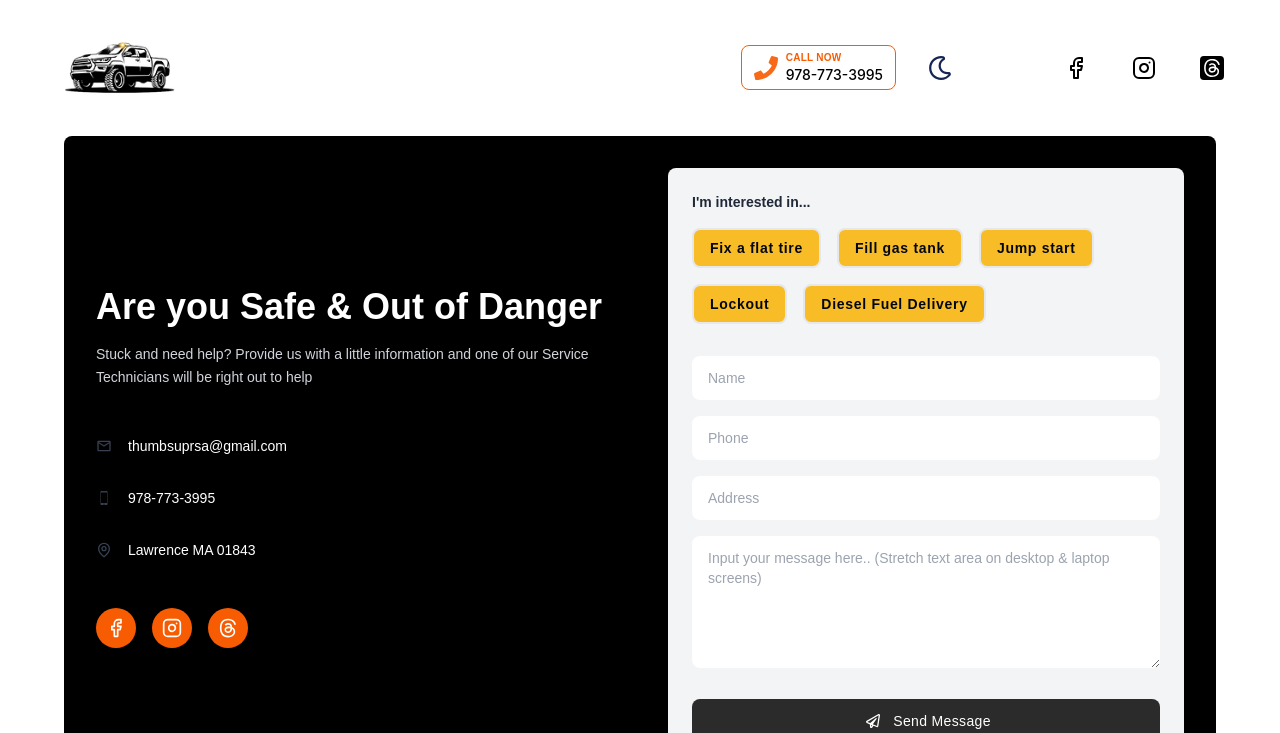
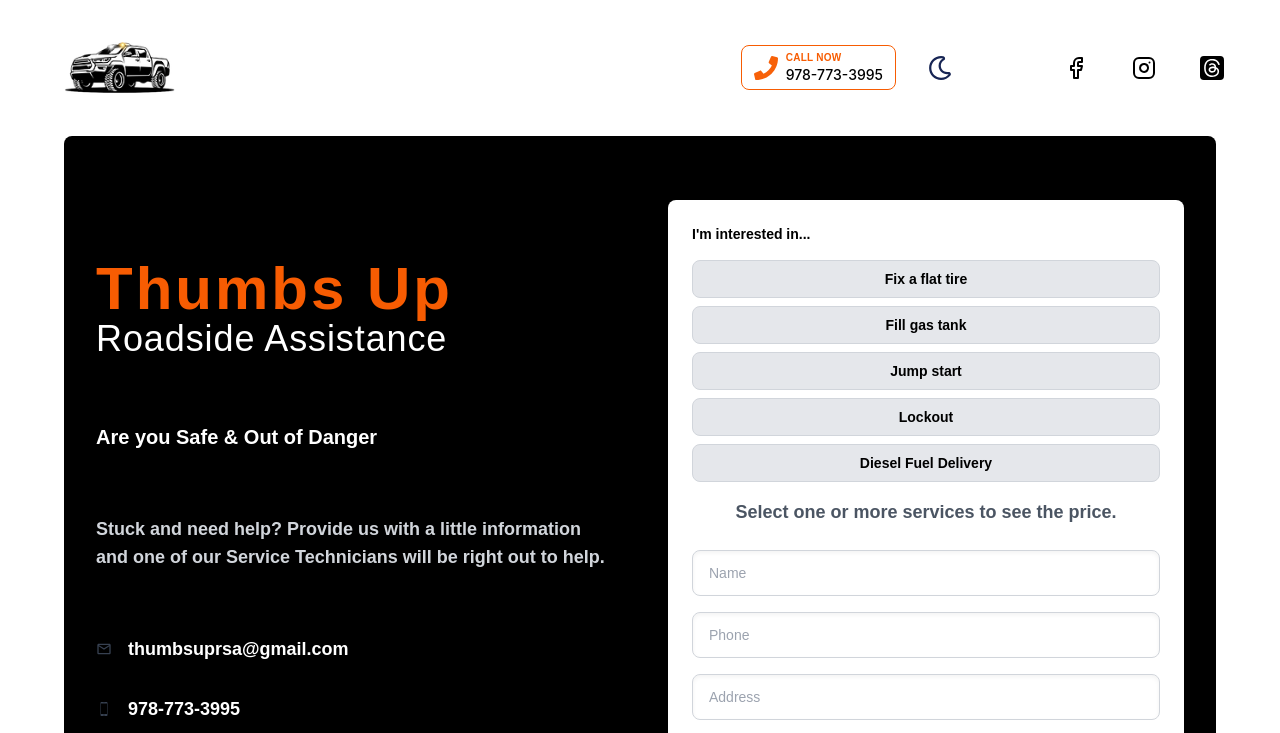
Before and after one commit to josemartinez111/Thumbsuprsaapp, a React (Vite) app: page / in a window 1280 px wide. Shown: the top 733 px of the page. Built offline with nearby package versions, Linux system fonts and the light colour scheme.

Commit message:
⚡pushing -> `pushing changes 12-28-24` | pushing PR..

```diff
--- a/src/components/pages/home-sections/hero-section/ContactForm.tsx
+++ b/src/components/pages/home-sections/hero-section/ContactForm.tsx
@@ -1,12 +1,14 @@
 //⚫️ ∞∞∞∞∞∞∞∞∞∞∞∞∞∞∞∞∞∞∞∞∞∞∞∞∞∞∞∞∞∞∞∞∞∞∞∞∞∞∞∞∞∞∞∞∞∞∞∞∞∞∞∞∞∞∞∞∞∞∞
-import clsx from 'clsx';
-//                         PATH
+//    COMPONENTS > PAGES > HOME-SECTIONS >
+//    HERO-FORM-SECTION >> CONTACT-FORM.TSX
 //⚫️ ∞∞∞∞∞∞∞∞∞∞∞∞∞∞∞∞∞∞∞∞∞∞∞∞∞∞∞∞∞∞∞∞∞∞∞∞∞∞∞∞∞∞∞∞∞∞∞∞∞∞∞∞∞∞∞∞∞∞∞
 //                       IMPORTS
 //⚫️ ∞∞∞∞∞∞∞∞∞∞∞∞∞∞∞∞∞∞∞∞∞∞∞∞∞∞∞∞∞∞∞∞∞∞∞∞∞∞∞∞∞∞∞∞∞∞∞∞∞∞∞∞∞∞∞∞∞∞∞
-import { FunctionComponent, Fragment, ReactElement } from 'react';
+import { FunctionComponent, Fragment } from 'react';
 import { FaRegPaperPlane } from 'react-icons/fa';
 import { twMerge } from 'tailwind-merge';
+import clsx from 'clsx';
+import { atom, useAtom } from 'jotai';
 //⚫️ ∞∞∞∞∞∞∞∞∞∞∞∞∞∞∞∞∞∞∞∞∞∞∞∞∞∞∞∞∞∞∞∞∞∞∞∞∞∞∞∞∞∞∞∞∞∞∞∞∞∞∞∞∞∞∞∞∞∞∞
 
 export type FormFieldOptions = {
@@ -21,32 +23,109 @@ export type FormFieldOptions = {
 
 type ContactFormProps = {
   formFieldOpts: Array<FormFieldOptions>;
-  formCallback: (field: FormFieldOptions, index: number) => ReactElement;
 };
 //⚫️ ∞∞∞∞∞∞∞∞∞∞∞∞∞∞∞∞∞∞∞∞∞∞∞∞∞∞∞∞∞∞∞∞∞∞∞∞∞∞∞∞∞∞∞∞∞∞∞∞∞∞∞∞∞∞∞∞∞∞∞
 
-export const ContactForm: FunctionComponent<ContactFormProps> = ({
-  formFieldOpts,
-  formCallback,
-}) => {
+// Atoms for state management
+const selectedServicesAtom = atom<string[]>([]);
+
+const totalPriceAtom = atom<number>((get) => {
+  const selectedServices = get(selectedServicesAtom);
+  const priceMap: Record<string, number> = {
+    'Fix a flat tire': 50,
+    'Fill gas tank': 30,
+    'Jump start': 40,
+    Lockout: 60,
+    'Diesel Fuel Delivery': 100,
+  };
+  return selectedServices.reduce((total, service) => total + (priceMap[service] || 0), 0);
+});
+//⚫️ ∞∞∞∞∞∞∞∞∞∞∞∞∞∞∞∞∞∞∞∞∞∞∞∞∞∞∞∞∞∞∞∞∞∞∞∞∞∞∞∞∞∞∞∞∞∞∞∞∞∞∞∞∞∞∞∞∞∞∞
+
+export const ContactForm: FunctionComponent<ContactFormProps> = ({ formFieldOpts }) => {
+  // ∞∞∞∞∞∞∞∞∞∞∞∞∞∞∞∞∞∞∞∞∞∞∞∞∞∞∞∞∞∞∞∞∞∞∞∞∞∞∞∞∞∞∞∞∞∞∞∞∞∞∞∞∞∞∞∞∞∞∞∞∞∞∞∞
+  const [selectedServices, setSelectedServices] = useAtom(selectedServicesAtom);
+  const [totalPrice] = useAtom(totalPriceAtom);
+
+  const services = [
+    'Fix a flat tire',
+    'Fill gas tank',
+    'Jump start',
+    'Lockout',
+    'Diesel Fuel Delivery',
+  ];
   // ∞∞∞∞∞∞∞∞∞∞∞∞∞∞∞∞∞∞∞∞∞∞∞∞∞∞∞∞∞∞∞∞∞∞∞∞∞∞∞∞∞∞∞∞∞∞∞∞∞∞∞∞∞∞∞∞∞∞∞∞∞∞∞∞
 
+  const handleServiceToggle = (service: string) => {
+    setSelectedServices(
+      (prevServices) =>
+        prevServices.includes(service)
+          ? prevServices.filter((s) => s !== service) // Deselect service
+          : [...prevServices, service], // Select service
+    );
+  };
   // ∞∞∞∞∞∞∞∞∞∞∞∞∞∞∞∞∞∞∞∞∞∞∞∞∞∞∞∞∞∞∞∞∞∞∞∞∞∞∞∞∞∞∞∞∞∞∞∞∞∞∞∞∞∞∞∞∞∞∞∞∞∞∞∞
   return (
     <Fragment>
       {/*  ∞∞∞∞∞∞∞∞∞∞∞∞∞∞∞∞∞∞∞∞∞∞∞∞∞∞∞∞∞∞∞∞∞∞∞  */}
-      <form className='mt-8 cursor-pointer space-y-4'>
-        {/* Input fields MAPPED ∞∞∞ */}
-        {formFieldOpts.map(formCallback)}
-        {/* TEXTAREA MESSAGE FIELD ∞∞∞ */}
+      <form className='mt-8 cursor-pointer space-y-6 rounded-lg bg-white p-6 shadow-md'>
+        {/* Service Options & Price at the Top */}
+        <div className='space-y-4'>
+          <p className='text-sm font-semibold text-black'>I'm interested in...</p>
+          <div className='space-y-2'>
+            {services.map((service) => (
+              <button
+                key={service}
+                type='button'
+                onClick={() => handleServiceToggle(service)}
+                className={twMerge(
+                  clsx(
+                    'w-full rounded-lg border px-4 py-2 text-sm font-semibold',
+                    'border-gray-300 hover:bg-reggie-orange hover:text-white',
+                    selectedServices.includes(service)
+                      ? 'bg-reggie-orange text-white' // Selected State
+                      : 'bg-gray-200 text-black', // Unselected State
+                  ),
+                )}
+              >
+                {service}
+              </button>
+            ))}
+          </div>
+          {/* Dynamic Price */}
+          <div className='mt-2 text-center text-lg font-bold'>
+            {totalPrice > 0 ? (
+              <p>
+                <span className='text-black'>Total Estimated Price: </span>
+                <span className='text-reggie-orange'>${totalPrice}</span>
+              </p>
+            ) : (
+              <p className='text-gray-600'>Select one or more services to see the price.</p>
+            )}
+          </div>
+        </div>
+
+        {/* Input Fields */}
+        <div className='space-y-4'>
+          {formFieldOpts.map((field, index) => (
+            <input
+              key={index}
+              {...field}
+              className='w-full rounded-lg border border-gray-300 px-4 py-3 text-sm text-black shadow-inner'
+            />
+          ))}
+        </div>
+
+        {/* Textarea */}
         <textarea
-          placeholder='Input your message here.. (Stretch text area on desktop & laptop screens)'
+          placeholder='Input your message here...'
           required
           minLength={10}
           rows={6}
-          className='w-full rounded-lg px-4 pt-3 text-sm text-gray-800'
+          className='w-full rounded-lg border border-gray-300 px-4 pt-3 text-sm text-black shadow-inner'
         />
-        {/* SEND MESSAGE BUTTON ∞∞∞ */}
+
+        {/* Submit Button */}
         <button
           type='submit'
           className={twMerge(
@@ -57,7 +136,6 @@ export const ContactForm: FunctionComponent<ContactFormProps> = ({
             ),
           )}
         >
-          {/* PLANE FOR MAIL ICON ∞∞∞ */}
           <FaRegPaperPlane className='mr-2 w-6 font-semibold' />
           Send Message
         </button>
--- a/src/components/pages/home-sections/hero-section/HeroFormSection.tsx
+++ b/src/components/pages/home-sections/hero-section/HeroFormSection.tsx
@@ -13,8 +13,7 @@ import { twMerge } from 'tailwind-merge';
 import clsx from 'clsx';
 import { FWTSocialIconV2, IconNameType } from '../../../utils/FWTSocialIconV2.tsx';
 import { Show } from '../../../utils/Show.tsx';
-import { FormFieldOptions } from './ContactForm.tsx';
-import { ServiceOfferPickersButtons } from './ServiceOfferPickersButtons.tsx';
+import { ContactForm, FormFieldOptions } from './ContactForm.tsx';
 //⚫️ ∞∞∞∞∞∞∞∞∞∞∞∞∞∞∞∞∞∞∞∞∞∞∞∞∞∞∞∞∞∞∞∞∞∞∞∞∞∞∞∞∞∞∞∞∞∞∞∞∞∞∞∞∞∞∞∞∞∞∞
 
 type CustomIconType = {
@@ -90,11 +89,24 @@ export const HeroFormSection: FunctionComponent = () => {
       >
         <div className='grid items-center gap-14 p-4 font-[sans-serif] sm:p-8 lg:grid-cols-2'>
           {/* LEFT SIDE OF THE FORM SECTION ∞∞∞ */}
-          <div>
-            <h1 className='text-4xl font-bold text-white'>Are you Safe & Out of Danger</h1>
-            <p className='mt-4 text-sm leading-relaxed text-gray-300'>
+          <div className='space-y-16'>
+            {/* New Heading */}
+            <h1 className='text-4xl font-bold tracking-wider text-reggie-orange tablet:text-5xl desktop:text-6xl'>
+              Thumbs Up
+              <span className='block text-2xl font-medium tracking-wide text-white tablet:text-3xl desktop:text-4xl'>
+                Roadside Assistance
+              </span>
+            </h1>
+
+            {/* Subheading */}
+            <h3 className='mt-4 text-base font-semibold text-white tablet:text-lg desktop:text-xl'>
+              Are you Safe & Out of Danger
+            </h3>
+
+            {/* Supporting Text */}
+            <p className='mt-2 text-sm font-semibold leading-relaxed text-gray-300 tablet:text-base desktop:text-lg'>
               Stuck and need help? Provide us with a little information and one of our Service
-              Technicians will be right out to help
+              Technicians will be right out to help.
             </p>
 
             {/* Business contact info left side ∞∞∞ */}
@@ -102,7 +114,10 @@ export const HeroFormSection: FunctionComponent = () => {
               {/* EMAIL INFO LEFT SIDE ∞∞∞ */}
               <li className='flex items-center'>
                 <MdOutlineMailOutline />
-                <a href='mailto:thumbsuprsa@gmail.com' className='ml-4 text-sm text-white'>
+                <a
+                  href='mailto:thumbsuprsa@gmail.com'
+                  className='ml-4 text-sm font-semibold text-white tablet:text-base desktop:text-lg'
+                >
                   thumbsuprsa@gmail.com
                 </a>
               </li>
@@ -110,7 +125,10 @@ export const HeroFormSection: FunctionComponent = () => {
               {/* PHONE INFO LEFT SIDE ∞∞∞ */}
               <li className='flex items-center'>
                 <IoIosPhonePortrait />
-                <a href='tel:+19787733995' className='ml-4 text-sm text-white'>
+                <a
+                  href='tel:+19787733995'
+                  className='ml-4 text-sm font-semibold text-white tablet:text-base desktop:text-lg'
+                >
                   978-773-3995
                 </a>
               </li>
@@ -118,15 +136,11 @@ export const HeroFormSection: FunctionComponent = () => {
               {/* LOCATION INFO LEFT SIDE ∞∞∞ */}
               <li className='flex items-center'>
                 <GrLocation />
-                {/*
-                 TODO: For an address link, you can use Google Maps with an encoded URL.
-                 Here's how to make it open Google Maps with that location:
-                 */}
                 <a
                   href='https://www.google.com/maps/search/?api=1&query=Lawrence+MA+01843'
                   target='_blank'
                   rel='noopener noreferrer'
-                  className='ml-4 text-sm text-white'
+                  className='ml-4 text-sm font-semibold text-white tablet:text-base desktop:text-lg'
                 >
                   Lawrence MA 01843
                 </a>
@@ -137,7 +151,7 @@ export const HeroFormSection: FunctionComponent = () => {
             <ul className='mt-12 flex cursor-pointer space-x-4'>
               {SOCIAL_ICONS.map((social: CustomIconType | ReactIconType) => (
                 <li
-                  key={social.href} // Using href since it's common to both types
+                  key={social.href}
                   className={twMerge(
                     clsx(
                       'flex h-10 w-10 shrink-0 items-center',
@@ -169,17 +183,8 @@ export const HeroFormSection: FunctionComponent = () => {
             </ul>
           </div>
 
-          {/* RIGHT SIDE OF THE FORM SECTION ∞∞∞ */}
-          <ServiceOfferPickersButtons
-            formFieldOpts={FORM_FIELDS}
-            formCallback={(field: FormFieldOptions, index: number) => (
-              <input
-                key={index}
-                {...field}
-                className='w-full rounded-lg px-4 py-3 text-sm text-gray-800'
-              />
-            )}
-          />
+          {/* Right Side - Contact Form */}
+          <ContactForm formFieldOpts={FORM_FIELDS} />
         </div>
       </div>
       {/*  ∞∞∞∞∞∞∞∞∞∞∞∞∞∞∞∞∞∞∞∞∞∞∞∞∞∞∞∞∞∞∞∞∞∞∞  */}
--- a/src/components/pages/home-sections/hero-section/ServiceOfferPickersButtons.tsx
+++ /dev/null
@@ -1,70 +0,0 @@
-//⚫️ ∞∞∞∞∞∞∞∞∞∞∞∞∞∞∞∞∞∞∞∞∞∞∞∞∞∞∞∞∞∞∞∞∞∞∞∞∞∞∞∞∞∞∞∞∞∞∞∞∞∞∞∞∞∞∞∞∞∞∞
-//    COMPONENTS > PAGES > HOME-SECTIONS
-//    >> SERVICE-OFFER-PICKERS.TSX
-//⚫️ ∞∞∞∞∞∞∞∞∞∞∞∞∞∞∞∞∞∞∞∞∞∞∞∞∞∞∞∞∞∞∞∞∞∞∞∞∞∞∞∞∞∞∞∞∞∞∞∞∞∞∞∞∞∞∞∞∞∞∞
-//                       IMPORTS
-//⚫️ ∞∞∞∞∞∞∞∞∞∞∞∞∞∞∞∞∞∞∞∞∞∞∞∞∞∞∞∞∞∞∞∞∞∞∞∞∞∞∞∞∞∞∞∞∞∞∞∞∞∞∞∞∞∞∞∞∞∞∞
-import { FunctionComponent, Fragment, ReactElement } from 'react';
-import { twMerge } from 'tailwind-merge';
-import { ContactForm, FormFieldOptions } from './ContactForm.tsx';
-import clsx from 'clsx';
-//⚫️ ∞∞∞∞∞∞∞∞∞∞∞∞∞∞∞∞∞∞∞∞∞∞∞∞∞∞∞∞∞∞∞∞∞∞∞∞∞∞∞∞∞∞∞∞∞∞∞∞∞∞∞∞∞∞∞∞∞∞∞
-
-type ButtonDataOptions = {
-  label: string;
-};
-
-type ServiceOfferPickersProps = {
-  formFieldOpts: Array<FormFieldOptions>;
-  formCallback: (field: FormFieldOptions, index: number) => ReactElement;
-};
-//⚫️ ∞∞∞∞∞∞∞∞∞∞∞∞∞∞∞∞∞∞∞∞∞∞∞∞∞∞∞∞∞∞∞∞∞∞∞∞∞∞∞∞∞∞∞∞∞∞∞∞∞∞∞∞∞∞∞∞∞∞∞
-
-export const ServiceOfferPickersButtons: FunctionComponent<ServiceOfferPickersProps> = ({
-  formFieldOpts,
-  formCallback,
-}) => {
-  // ∞∞∞∞∞∞∞∞∞∞∞∞∞∞∞∞∞∞∞∞∞∞∞∞∞∞∞∞∞∞∞∞∞∞∞∞∞∞∞∞∞∞∞∞∞∞∞∞∞∞∞∞∞∞∞∞∞∞∞∞∞∞∞∞
-  // Add more labels to dynamically render more buttons
-  const BUTTON_DATA: Array<ButtonDataOptions> = [
-    { label: 'Fix a flat tire' },
-    { label: 'Fill gas tank' },
-    { label: 'Jump start' },
-    { label: 'Lockout' },
-    { label: 'Diesel Fuel Delivery' },
-  ];
-  // ∞∞∞∞∞∞∞∞∞∞∞∞∞∞∞∞∞∞∞∞∞∞∞∞∞∞∞∞∞∞∞∞∞∞∞∞∞∞∞∞∞∞∞∞∞∞∞∞∞∞∞∞∞∞∞∞∞∞∞∞∞∞∞∞
-  return (
-    <Fragment>
-      {/*  ∞∞∞∞∞∞∞∞∞∞∞∞∞∞∞∞∞∞∞∞∞∞∞∞∞∞∞∞∞∞∞∞∞∞∞  */}
-      <div className='rounded-lg bg-gray-100 p-6'>
-        <p className='text-sm font-semibold text-gray-800'>I'm interested in...</p>
-
-        {/* Form Buttons top right side ∞∞∞ */}
-        <div className='space-y-4 max-lg:mt-4'>
-          {BUTTON_DATA.map((button, index) => (
-            <button
-              key={index}
-              type='button'
-              className={twMerge(
-                clsx(
-                  'transition-opacity hover:text-white active:opacity-10',
-                  'mr-4 rounded-lg border-2 bg-thumbsup-yellow',
-                  'px-4 py-2 text-sm font-semibold tracking-wider',
-                  'text-gray-950 outline-none hover:bg-reggie-orange',
-                ),
-              )}
-            >
-              {button.label}
-            </button>
-          ))}
-        </div>
-
-        {/* Contact form right side ∞∞∞ */}
-        <ContactForm formFieldOpts={formFieldOpts} formCallback={formCallback} />
-      </div>
-      {/*  ∞∞∞∞∞∞∞∞∞∞∞∞∞∞∞∞∞∞∞∞∞∞∞∞∞∞∞∞∞∞∞∞∞∞∞  */}
-    </Fragment>
-  );
-};
-//⚫️ ∞∞∞∞∞∞∞∞∞∞∞∞∞∞∞∞∞∞∞∞∞∞∞∞∞∞∞∞∞∞∞∞∞∞∞∞∞∞∞∞∞∞∞∞∞∞∞∞∞∞∞∞∞∞∞∞∞∞∞
--- a/src/components/ui/footer/Footer.tsx
+++ b/src/components/ui/footer/Footer.tsx
@@ -105,11 +105,24 @@ export const Footer: FunctionComponent = () => {
           </div>
 
           {/* Copyright Section */}
-          <div className='mt-8 flex items-center space-x-2 dark:text-snow-white'>
-            <FaRegCopyright className='text-gray-800 dark:text-snow-white' />
-            <p className='text-xs font-semibold text-gray-800 dark:text-snow-white'>
-              FantumWave Tech 2024. All rights reserved.
-            </p>
+          <div className='mt-8 flex flex-col items-center space-y-2 dark:text-snow-white'>
+            {/* COPYRIGHT INFORMATION */}
+            <div className='flex items-center space-x-2'>
+              {/* COPYRIGHT ICON */}
+              <FaRegCopyright className='text-gray-800 dark:text-snow-white' />
+              <p className='text-xs font-semibold text-gray-800 dark:text-snow-white'>
+                Thumbs Up RSA 2024. All rights reserved.
+              </p>
+            </div>
+
+            {/* CREATED BY SECTION */}
+            <div>
+              <a href='https://www.fantumwave.tech' target='_blank' rel='noopener noreferrer'>
+                <p className='text-xs font-semibold text-gray-800 dark:text-snow-white'>
+                  Created By: FantumWave Tech 2024.
+                </p>
+              </a>
+            </div>
           </div>
         </div>
       </footer>
```
